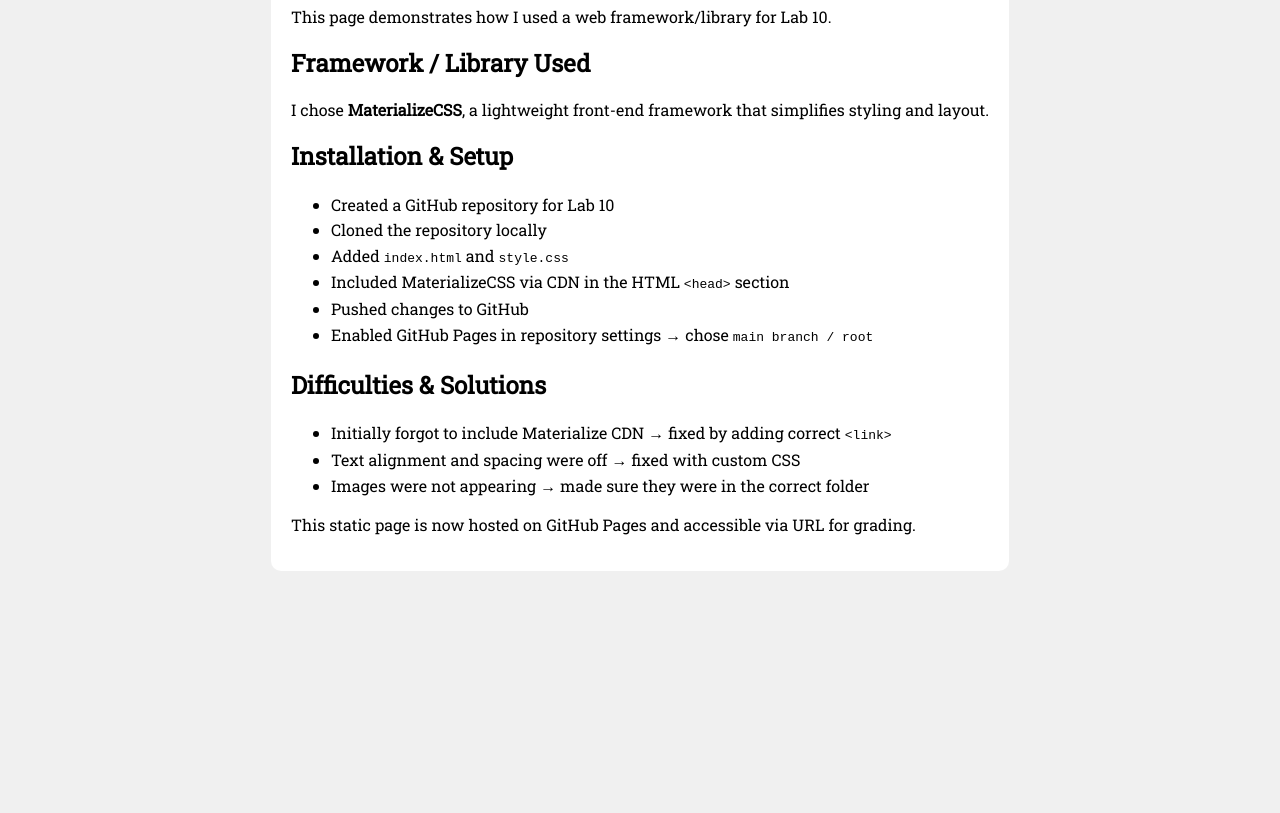
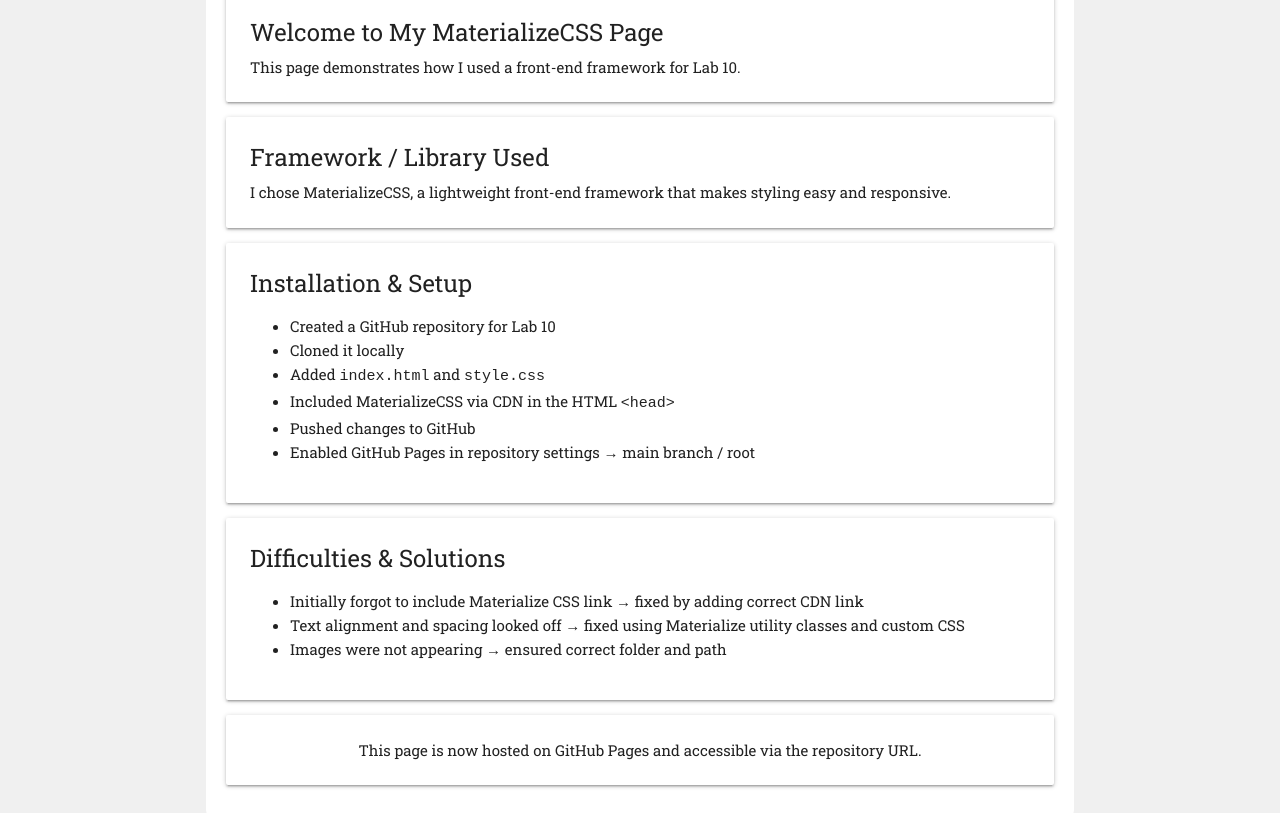
Before and after one commit to sharvi-sss/lab10-framework, a plain HTML site: page index.html in a window 1280 px wide. Shown: the part 120-933 px from the top of the page. Before the commit the page ends 800 px from the top, so only its background shows below. Drawn offline with nearby package versions, Linux system fonts and the light colour scheme.

Commit message:
Update index.html

```diff
--- a/index.html
+++ b/index.html
@@ -3,35 +3,69 @@
 <head>
     <meta charset="UTF-8">
     <title>Lab 10 – Web Framework Example</title>
+    <!-- MaterializeCSS CDN -->
+    <link href="https://cdnjs.cloudflare.com/ajax/libs/materialize/1.0.0/css/materialize.min.css" rel="stylesheet">
+    <!-- Google Fonts -->
+    <link href="https://fonts.googleapis.com/css2?family=Roboto+Slab&display=swap" rel="stylesheet">
+    <!-- Custom CSS -->
     <link rel="stylesheet" href="style.css">
-    <link href="https://fonts.googleapis.com/css2?family=Roboto+Slab&display=swap" rel="stylesheet">
 </head>
 <body>
-    <div class="container">
-        <h1>Welcome to My Static Web Page</h1>
-        <p>This page demonstrates how I used a web framework/library for Lab 10.</p>
 
-        <h2>Framework / Library Used</h2>
-        <p>I chose <strong>MaterializeCSS</strong>, a lightweight front-end framework that simplifies styling and layout.</p>
+    <nav class="teal darken-2">
+        <div class="nav-wrapper container">
+            <a href="#" class="brand-logo">Lab 10 Framework</a>
+        </div>
+    </nav>
 
-        <h2>Installation & Setup</h2>
-        <ul>
-            <li>Created a GitHub repository for Lab 10</li>
-            <li>Cloned the repository locally</li>
-            <li>Added <code>index.html</code> and <code>style.css</code></li>
-            <li>Included MaterializeCSS via CDN in the HTML <code>&lt;head&gt;</code> section</li>
-            <li>Pushed changes to GitHub</li>
-            <li>Enabled GitHub Pages in repository settings → chose <code>main branch / root</code></li>
-        </ul>
+    <div class="container section">
+        <div class="card">
+            <div class="card-content">
+                <span class="card-title">Welcome to My MaterializeCSS Page</span>
+                <p>This page demonstrates how I used a front-end framework for Lab 10.</p>
+            </div>
+        </div>
 
-        <h2>Difficulties & Solutions</h2>
-        <ul>
-            <li>Initially forgot to include Materialize CDN → fixed by adding correct <code>&lt;link&gt;</code></li>
-            <li>Text alignment and spacing were off → fixed with custom CSS</li>
-            <li>Images were not appearing → made sure they were in the correct folder</li>
-        </ul>
+        <div class="card">
+            <div class="card-content">
+                <span class="card-title">Framework / Library Used</span>
+                <p>I chose <strong>MaterializeCSS</strong>, a lightweight front-end framework that makes styling easy and responsive.</p>
+            </div>
+        </div>
 
-        <p>This static page is now hosted on GitHub Pages and accessible via URL for grading.</p>
+        <div class="card">
+            <div class="card-content">
+                <span class="card-title">Installation & Setup</span>
+                <ul class="browser-default">
+                    <li>Created a GitHub repository for Lab 10</li>
+                    <li>Cloned it locally</li>
+                    <li>Added <code>index.html</code> and <code>style.css</code></li>
+                    <li>Included MaterializeCSS via CDN in the HTML <code>&lt;head&gt;</code></li>
+                    <li>Pushed changes to GitHub</li>
+                    <li>Enabled GitHub Pages in repository settings → main branch / root</li>
+                </ul>
+            </div>
+        </div>
+
+        <div class="card">
+            <div class="card-content">
+                <span class="card-title">Difficulties & Solutions</span>
+                <ul class="browser-default">
+                    <li>Initially forgot to include Materialize CSS link → fixed by adding correct CDN link</li>
+                    <li>Text alignment and spacing looked off → fixed using Materialize utility classes and custom CSS</li>
+                    <li>Images were not appearing → ensured correct folder and path</li>
+                </ul>
+            </div>
+        </div>
+
+        <div class="card">
+            <div class="card-content center">
+                <p>This page is now hosted on GitHub Pages and accessible via the repository URL.</p>
+            </div>
+        </div>
     </div>
+
+    <!-- Materialize JS (Optional for interactive components) -->
+    <script src="https://cdnjs.cloudflare.com/ajax/libs/materialize/1.0.0/js/materialize.min.js"></script>
 </body>
 </html>
```
